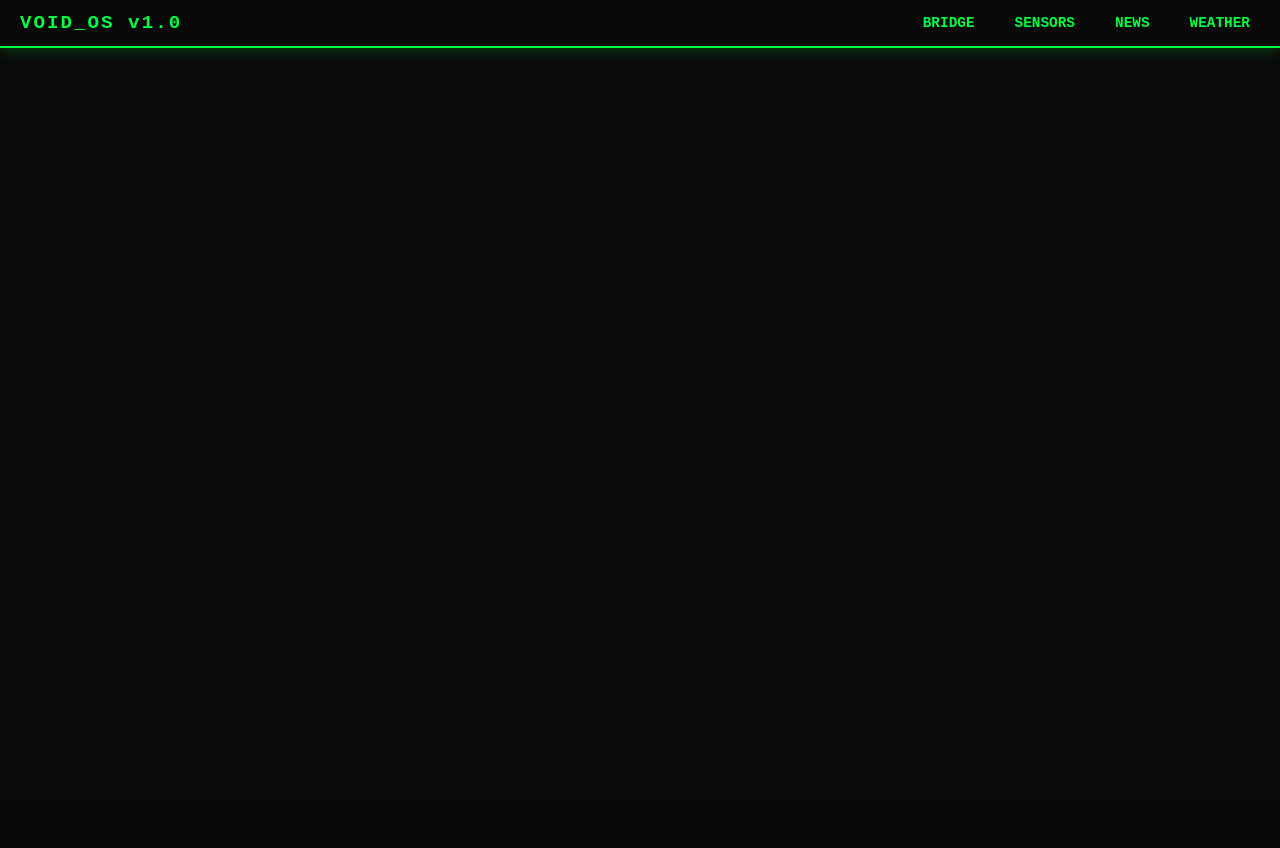
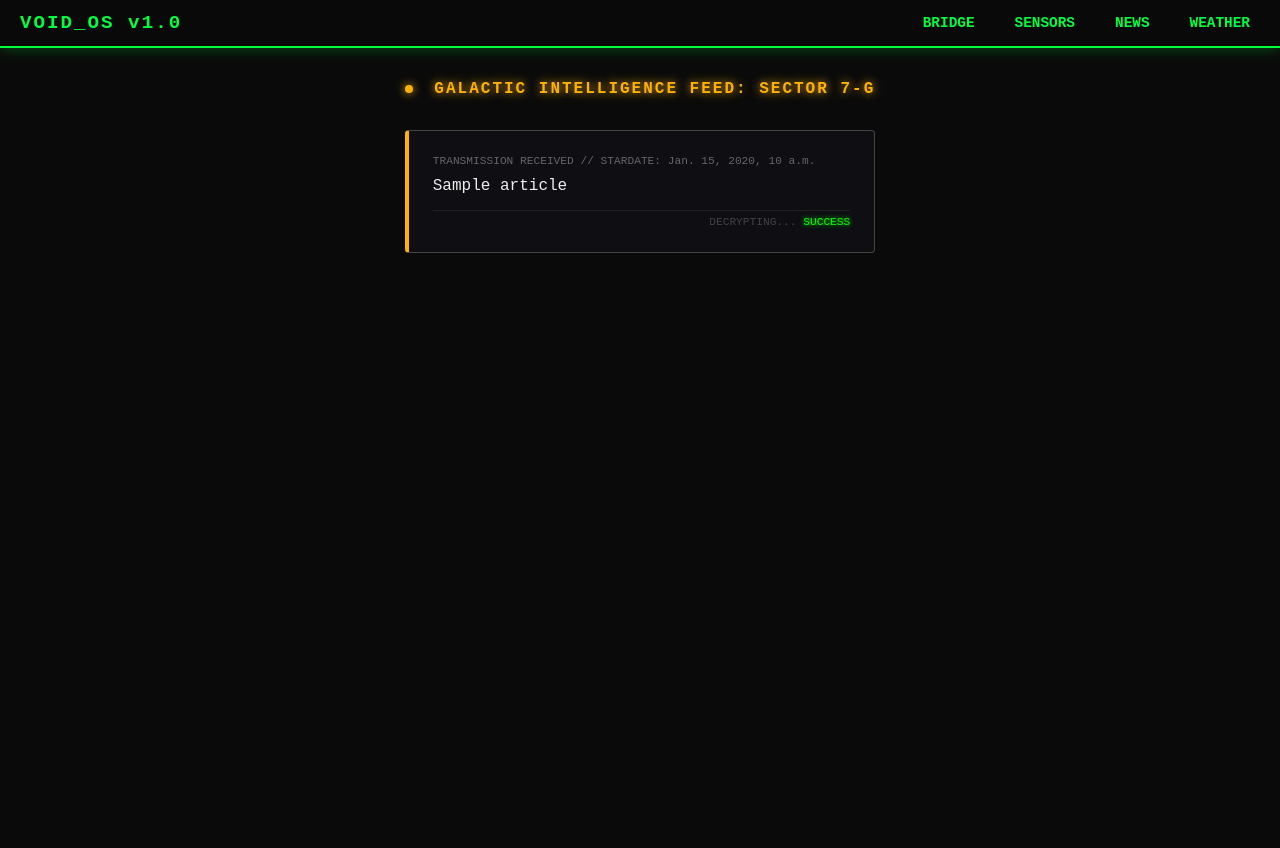
Before and after one commit to katttiger/Void-Terminal, a Django app: template dashboard/templates/dashboard/news.html in a window 1280 px wide. Before the commit the page ends 56 px from the top, so only its background shows below. Run offline with Django 5.2, Linux system fonts and the light colour scheme; the template is opened without the code that fills it: most values are stand-ins (such as "Sample title", 1, 10 or a date in 2020).

Commit message:
converted news-reader to an rss-newsreader

```diff
--- a/dashboard/static/css/style.css
+++ b/dashboard/static/css/style.css
@@ -52,14 +52,15 @@ body {
   flex-direction: column;
   height: 100vh;
   margin: 0;
-  overflow: hidden;
+  overflow: auto;
 }
 
 #main-display {
   flex-grow: 1;
   display: flex;
   justify-content: center;
-  align-items: center;
+  align-items: flex-start;
+  width: 100%;
 }
 
 #hud {
@@ -72,6 +73,7 @@ body {
   width: 80%;
   max-width: 800px;
   position: relative;
+  margin: 0 auto;
 }
 
 #console {
@@ -109,7 +111,7 @@ body {
   transform: scale(1.05);
 }
 
-/* Add this to your style.css */
+/* Sensors */
 #sensors-container {
   padding: 20px;
   color: #00ff41;
@@ -179,13 +181,15 @@ body {
   text-shadow: 0 0 5px #00ff41;
 }
 
-.intel-container {
-  display: flex;
+/* Weather */
+.weather-container {
+  margin: 0 auto;
+  display: block;
   justify-content: center;
   align-items: center;
   height: 80vh;
 }
-.intel-card {
+.weather-card {
   background: rgba(20, 20, 25, 0.8);
   border: 1px solid #00f2ff;
   box-shadow: 0 0 20px rgba(0, 242, 255, 0.2);
@@ -195,7 +199,7 @@ body {
   position: relative;
   overflow: hidden;
 }
-.intel-header {
+.weather-header {
   color: #00f2ff;
   font-family: "Courier New", monospace;
   font-weight: bold;
@@ -215,11 +219,7 @@ body {
   font-family: "Courier New", monospace;
   line-height: 2;
 }
-.label {
-  color: #888;
-  font-size: 0.8rem;
-}
-.value {
+.weather-value {
   color: #fff;
   margin-left: 10px;
 }
@@ -237,3 +237,74 @@ body {
   top: 0;
   animation: scan 3s linear infinite;
 }
+
+/* News */
+.feed-container {
+  padding: 2rem;
+  max-width: 1000px;
+  margin: 0 auto;
+  min-height: 100vh; /* Changed from height to min-height */
+  overflow-y: auto;
+}
+.feed-header {
+  color: #ffb300;
+  font-family: "Courier New", monospace;
+  font-weight: bold;
+  margin-bottom: 2rem;
+  text-align: center;
+  letter-spacing: 2px;
+  text-shadow: 0 0 10px #ffb300;
+}
+.status-led.orange {
+  background: #ffb300;
+  box-shadow: 0 0 10px #ffb300;
+}
+.feed-grid {
+  display: grid;
+  grid-template-columns: repeat(auto-fill, minmax(300px, 1fr));
+  gap: 20px;
+}
+.transmission-card {
+  background: rgba(15, 15, 20, 0.9);
+  border: 1px solid #444;
+  border-left: 4px solid #ffb300;
+  border-radius: 4px;
+  position: relative;
+  transition: all 0.3s ease;
+  cursor: pointer;
+  overflow: hidden;
+}
+.transmission-card:hover {
+  border-color: #ffb300;
+  box-shadow: 0 0 15px rgba(255, 179, 0, 0.3);
+  transform: translateY(-2px);
+}
+.card-content {
+  padding: 1.5rem;
+}
+.card-meta {
+  color: #666;
+  font-size: 0.7rem;
+  font-family: "Courier New", monospace;
+  margin-bottom: 10px;
+}
+.card-title {
+  color: #eee;
+  text-decoration: none;
+  font-family: "Courier New", monospace;
+  font-size: 1rem;
+  display: block;
+  margin-bottom: 15px;
+}
+.card-footer {
+  color: #444;
+  font-size: 0.7rem;
+  font-family: "Courier New", monospace;
+  text-align: right;
+  border-top: 1px solid #222;
+  padding-top: 5px;
+}
+.status-ok {
+  color: #00ff00;
+  text-shadow: 0 0 5px #00ff00;
+}
--- a/dashboard/templates/dashboard/news.html
+++ b/dashboard/templates/dashboard/news.html
@@ -1,4 +1,27 @@
-{% extends "dashboard/base.html" %}
+{% extends "dashboard/base.html" %} {% block content %}
 
-<h1>News</h1>
-{% block content %} {% endblock%}
+<div class="feed-container">
+  <div class="feed-header">
+    <span class="status-led orange"></span> GALACTIC INTELLIGENCE FEED: SECTOR
+    7-G
+  </div>
+  <div class="feed-grid">
+    {% for article in articles %}
+    <div class="transmission-card">
+      <div class="card-glow"></div>
+      <div class="card-content">
+        <div class="card-meta">
+          TRANSMISSION RECEIVED // STARDATE: {{ article.pubDate }}
+        </div>
+        <a href="{{ article.link }}" target="_blank" class="card-title"
+          >{{ article.title }}</a
+        >
+        <div class="card-footer">
+          DECRYPTING... <span class="status-ok">SUCCESS</span>
+        </div>
+      </div>
+    </div>
+    {% endfor %}
+  </div>
+</div>
+{% endblock%}
```
Also changed, not shown: dashboard/templates/dashboard/weather.html (+7 -6 lines), dashboard/views.py (+18 -11 lines).
